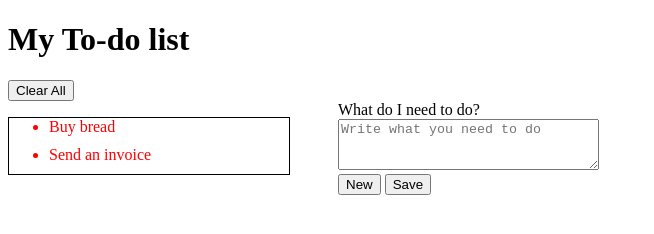
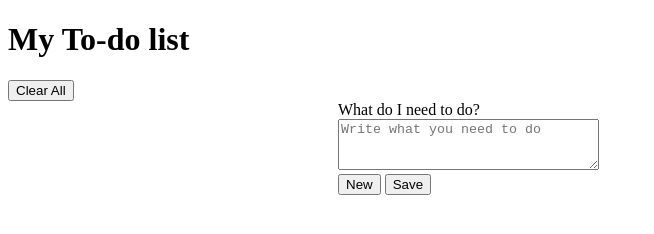
Before and after one commit to 3Huty/todo-list, a plain HTML site: page index.html in a window 1280 px wide. Both pictures are taken after a click on the button "Clear All". Shown: the whole page, without its empty margins (0-654 px from the left). Drawn offline with Linux system fonts and the light colour scheme.

Commit message:
add index.html

```diff
--- a/index.html
+++ b/index.html
@@ -139,7 +139,7 @@
         // Wyczysczenie listy przyciskiem ClearAll
         function clearToDo() {
             var emptyList = document.getElementById("todolist");
-             if (documement.getElementById("clearbtn").checked) {
+             if (document.getElementById("clearbtn").checked) {
                 emptyList = emptyList.clear;
 
         }
```
